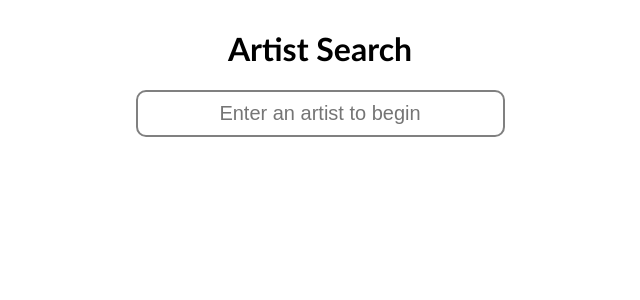
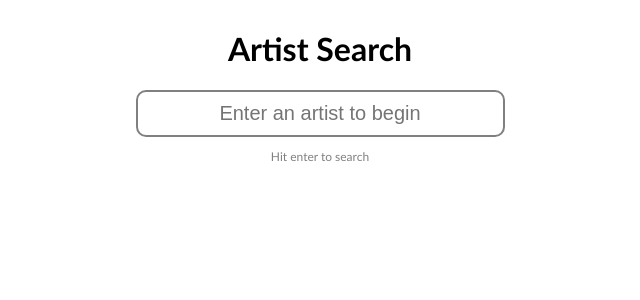
Before and after one commit to Od1e/artist-search-vue, a Vue app: page / in a window 1280 px wide. Shown: the top 300 px of the page, without its empty margins (320-960 px from the left). Built offline with nearby package versions, Linux system fonts and the light colour scheme.

Commit message:
Add watcher for searchbar

```diff
--- a/src/components/Main.vue
+++ b/src/components/Main.vue
@@ -3,6 +3,7 @@
       <div id="topBar">
           <h1>Artist Search</h1>
           <SearchBar/>
+          <p>Hit enter to search</p>
       </div>
 
       <div id="moduleContent">
@@ -24,6 +25,11 @@
         flex-basis: 100%;
         flex-wrap: wrap;
     }
+
+    #topBar > p {
+        color: gray;
+        font-size: 12px;
+    }
 </style>
 
 <script lang="ts">
@@ -38,5 +44,8 @@ import LastFMDisplay from "./LastFMDisplay.vue";
     SearchBar, ArtistAlbums, SimilarArtists, LastFMDisplay,
   },
 })
-export default class App extends Vue {}
+
+export default class MainComponent extends Vue {
+
+}
 </script>
--- a/src/components/SearchBar.vue
+++ b/src/components/SearchBar.vue
@@ -15,10 +15,15 @@
 </style>
 
 <script lang="ts">
-    import {Vue, Component} from "vue-property-decorator";
+    import {Vue, Component, Watch} from "vue-property-decorator";
 
     @Component
     export default class MainComponent extends Vue {
         artist = "";
+        @Watch('artist')
+        onPropertyChanged() {
+            console.log(`New artist: ${this.artist}`)
+            this.$emit("artist-changed", this.artist);
+        }
     }
 </script>
```
